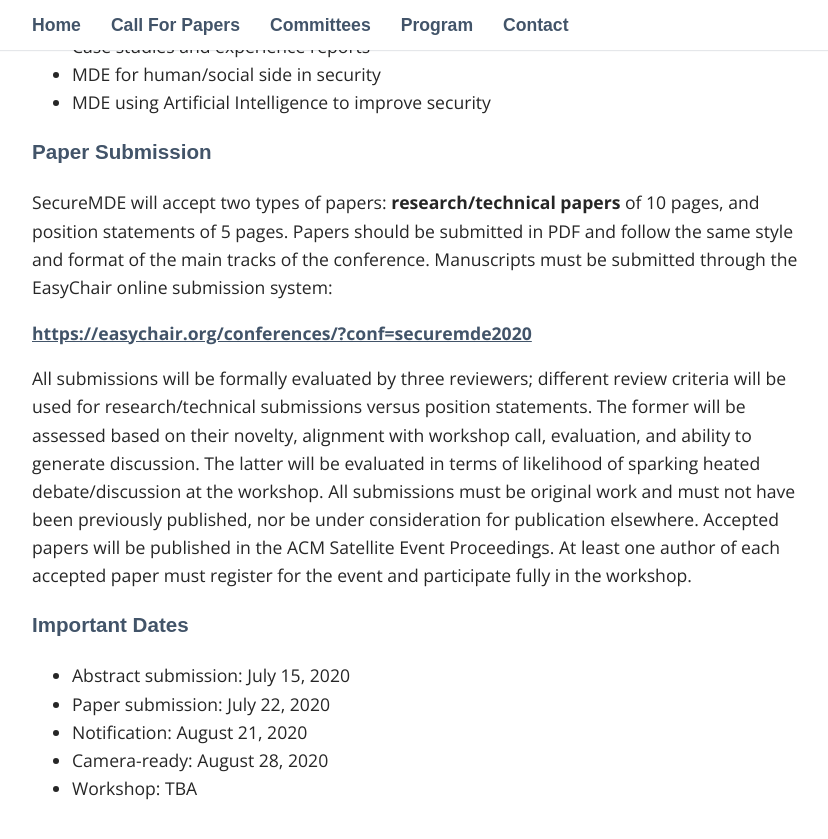
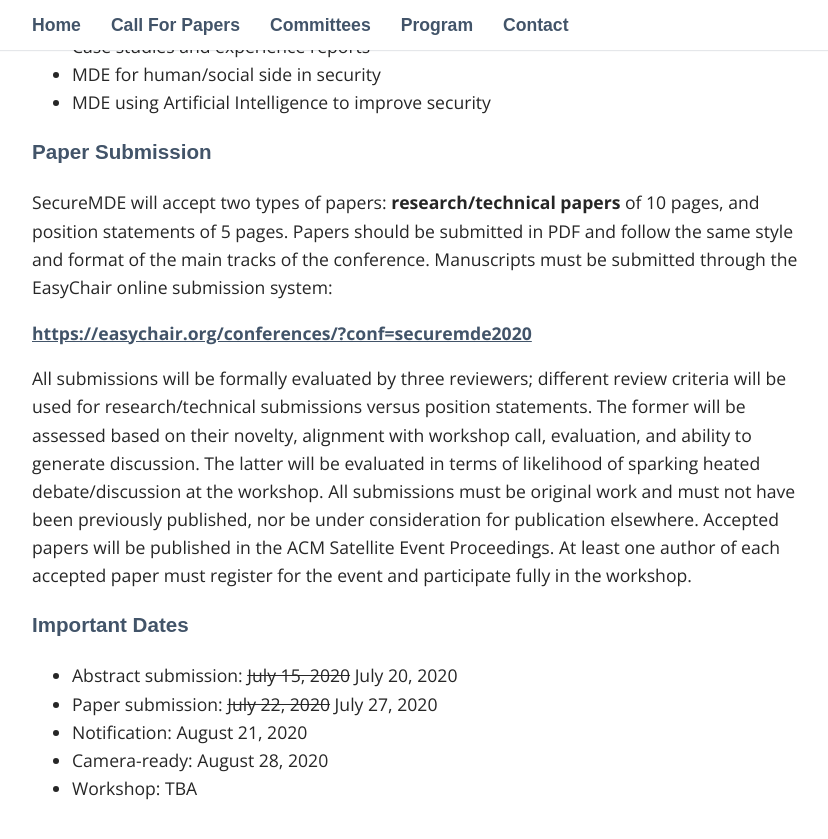
Before and after one commit to modelia/secure-mde-workshop, a Jekyll site: the page built from _pages/01_call.md, in a window 1280 px wide and 900 px high, scrolled down 1311 px. Shown: the top 839 px of the window, without its empty margins (223-1051 px from the left). Built offline with Jekyll 4.4.1, drawn with Linux system fonts in a browser that asks for light colours; some web fonts are replaced.

Commit message:
extending deadlines

```diff
--- a/_pages/01_call.md
+++ b/_pages/01_call.md
@@ -46,8 +46,8 @@ All submissions will be formally evaluated by three reviewers; different review
 
 ### Important Dates
 
- * Abstract submission: July 15, 2020
- * Paper submission: July 22, 2020
+ * Abstract submission: ~~July 15, 2020~~ July 20, 2020
+ * Paper submission: ~~July 22, 2020~~ July 27, 2020
  * Notification: August 21, 2020
  * Camera-ready: August 28, 2020
  * Workshop: TBA
```
